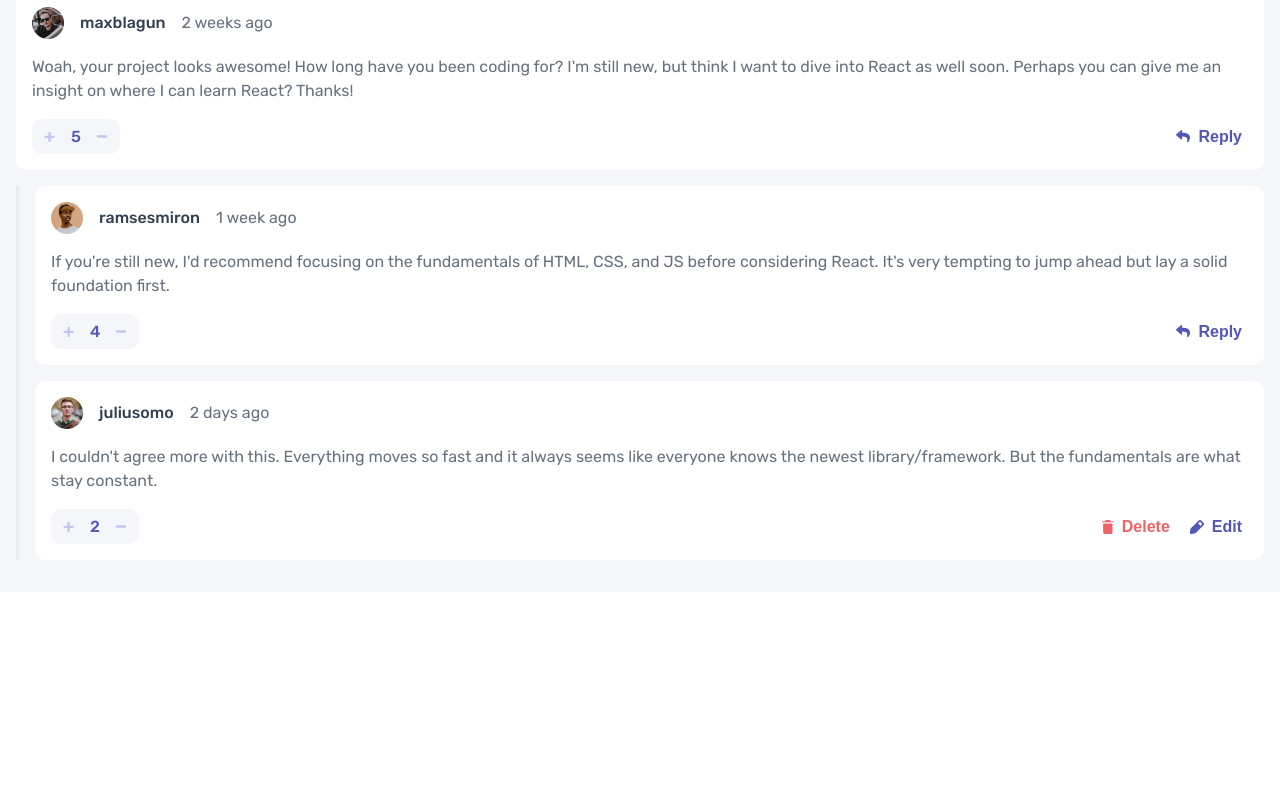
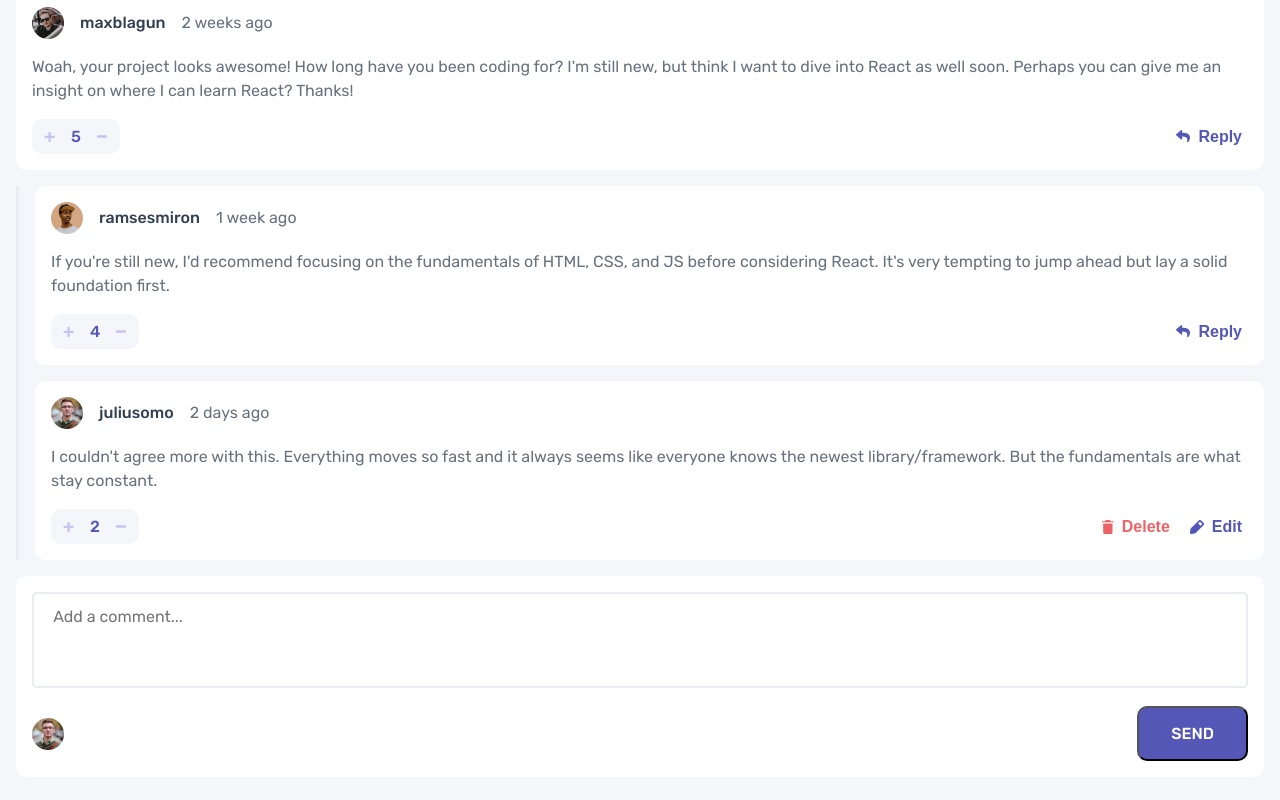
Before and after one commit to ianbuen/interactive-comments-section, a React (Vite) app: page / in a window 1280 px wide. Shown: the part 236-1036 px from the top of the page. Before the commit the page ends 828 px from the top, so only its background shows below. Built offline with nearby package versions, Linux system fonts and the light colour scheme.

Commit message:
add delete comment feature

```diff
--- a/src/App.jsx
+++ b/src/App.jsx
@@ -3,10 +3,12 @@ import "./styles/App.sass";
 import data from "./data.json";
 import Comments from './components/Comments';
 import { useStateValue } from './StateProvider';
+import { Compose } from './components/Compose';
+import { Modal } from './components/Modal';
 
 export const App = () => {
 
-  const [{ currentUser, comments }, dispatch] = useStateValue();
+  const [{}, dispatch] = useStateValue();
 
   useEffect(() => {
     dispatch({
@@ -18,6 +20,7 @@ export const App = () => {
   return (
     <div className='App'>
       <Comments />
+      <Compose />
     </div>
   )
 };
--- a/src/StateProvider.jsx
+++ b/src/StateProvider.jsx
@@ -22,9 +22,12 @@ const reducer = (state, action) => {
     switch(action.type) {
         case "SET_DATA":
             return {
-                currentUser: action.data.currentUser.username,
+                currentUser: action.data.currentUser,
                 comments: action.data.comments
             };
+
+        case "SET_COMMENTS":
+            return { ...state, comments: action.comments };
 
         default:
             return state;
--- a/src/components/Comments.jsx
+++ b/src/components/Comments.jsx
@@ -7,16 +7,16 @@ import iconReply from "../images/icon-reply.svg"
 import iconDelete from "../images/icon-delete.svg"
 import iconEdit from "../images/icon-edit.svg"
 import { useStateValue } from '../StateProvider';
+import { Modal } from './Modal';
 
 export const Comments = () => {
-
-    const [{ currentUser, comments }, dispatch] = useStateValue();
+  const [{ currentUser, comments }, dispatch] = useStateValue();
 
     return (
       <div className='Comments'>
           {comments?.map((comment, i) => {
             const {user: { username }} = comment;
-            return <Comment key={i} comment={comment} editable={currentUser === username} />
+            return <Comment key={i} comment={comment} editable={currentUser.username === username} />
           })}
       </div>
   );
@@ -24,11 +24,13 @@ export const Comments = () => {
 
 
 export const Comment = ({comment, editable}) => {
-    const [{currentUser}] = useStateValue();
-    const {user: {image, username}, createdAt, content, score, replies} = comment;
+    const {id, user: {username}, createdAt, content, score, replies} = comment;
 
+    const [{comments}, dispatch] = useStateValue();
     const [likes, setLikes] = useState(0);
+    const [modal, setModal] = useState(null);
     const refLikes = useRef(null);
+    const refComment = useRef(null);
 
     useEffect(() => {
       setLikes(score);
@@ -45,12 +47,45 @@ export const Comment = ({comment, editable}) => {
       return () => clearTimeout(timeout);
     }, [likes, refLikes]);
 
+
+    const showDeleteDialog = (id) => {
+      // setup modal actions
+      const action = {
+        confirm: () => {
+          // filter out the ID marked for deletion
+          let copy = [...comments];
+
+          copy.filter(comment => {
+            let replies = comment.replies.filter(reply => reply.id !== id);
+            comment.replies = replies;
+            return comment.id !== id
+          });
+
+          // set opacity to 0, trigger transition for fade out effect
+          refComment.current.style.opacity = 0;
+
+          setTimeout(() => {
+            dispatch({
+              type: "SET_COMMENTS",
+              comments: copy,
+            });
+          }, 500);
+        },
+
+        // removes the modal
+        cancel: () => setModal(null)
+      }
+
+      // show the modal, with the defined actions
+      setModal(<Modal action={action} />)
+    };
+
     return (
       <>
-        <div className='Comment'>
+        <div ref={refComment} className='Comment'>
           <div className='Info'>
             <img className='Avatar' src={images[username]} alt={`photo of ${username}`} />
-            <h2 className='Username'>{username}</h2>
+            <h1 className='Username'>{username}</h1>
             <p className='Time'>{createdAt}</p>
           </div>
 
@@ -65,12 +100,13 @@ export const Comment = ({comment, editable}) => {
 
             {editable ?
                   <div className='Edit'>
-                    <button className='Button'><img src={iconDelete} alt="delete icon" />Delete</button>
+                    <button className='Button' onClick={() => showDeleteDialog(id)}><img src={iconDelete} alt="delete icon" />Delete</button>
                     <button className='Button'><img src={iconEdit} alt="edit icon" />Edit</button>
                   </div>
               :   <button className='Button'><img src={iconReply} alt="reply icon" />Reply</button>}
           </div>
 
+          {modal}
         </div>
 
         {replies?.length ? <Replies replies={replies} /> : ''}
@@ -85,7 +121,7 @@ export const Replies = ({replies}) => {
 
   return (
     <div className='Replies'>
-      {replies?.map((reply, i) => <Comment key={i} comment={reply} editable={currentUser === reply.user.username} />)}
+      {replies?.map((reply, i) => <Comment key={i} comment={reply} editable={currentUser.username === reply.user.username} />)}
     </div>
   );
 };
--- /dev/null
+++ b/src/components/Compose.jsx
@@ -0,0 +1,22 @@
+import React from 'react'
+import "../styles/Compose.sass";
+import images from "../images.js";
+import { useStateValue } from '../StateProvider';
+
+export const Compose = () => {
+
+  const [{currentUser}, dispatch] = useStateValue();
+
+  if (!currentUser)
+      return <h1>...</h1>
+
+  const { username } = currentUser;
+
+  return (
+    <div className='Compose'>
+        <textarea placeholder='Add a comment...' />
+        <img src={images[username]} alt={`photo of ${username}`} />
+        <button>Send</button>
+    </div>
+  )
+}
--- /dev/null
+++ b/src/components/Modal.jsx
@@ -0,0 +1,17 @@
+import "../styles/Modal.sass"
+
+export const Modal = ({action}) => {
+
+  return (
+    <div className='Overlay'>
+        <div className='Modal'>
+            <h1>Delete comment</h1>
+            <p>Are you sure you want to delete this comment? This will remove the comment and can't be undone.</p>
+            <button onClick={() => action.cancel()}>No, cancel</button>
+            <button onClick={() => action.confirm()}>Yes, delete</button>
+        </div>
+    </div>
+  )
+}
+
+export default Modal
--- a/src/styles/App.sass
+++ b/src/styles/App.sass
@@ -7,4 +7,5 @@
     min-height: 100vh
     height: 100%
     padding: 2rem 1rem
+    gap: 1rem
     font-family: 'Rubik', sans-serif
--- a/src/styles/Comments.sass
+++ b/src/styles/Comments.sass
@@ -14,6 +14,7 @@
     padding: 1rem
     border-radius: 10px
     height: fit-content
+    transition: opacity 250ms linear
 
 .Info
     display: grid
--- /dev/null
+++ b/src/styles/Compose.sass
@@ -0,0 +1,42 @@
+@use 'colors' as *
+
+.Compose
+    display: grid
+    background: white
+    padding: 1rem
+    border-radius: 10px
+    grid-template-columns: repeat(2, minmax(0, 1fr))
+    gap: 1.15rem
+    align-items: center
+
+    textarea
+        padding: 0.8rem 1.2rem
+        resize: none
+        font-size: inherit
+        font-family: inherit
+        min-height: 6rem
+        border-radius: 5px
+        border: 2px solid $light_gray
+        grid-column: 1 / span 2
+
+        &:focus
+            outline: 1px solid $moderate_blue
+
+        &::selection
+            background: $dark_blue
+            color: white
+
+    img
+        width: 2rem
+
+    button
+        width: fit-content
+        justify-self: end
+        background: $moderate_blue
+        padding: 1rem 2rem
+        border-radius: 10px
+        color: white
+        text-transform: uppercase
+        font-weight: 500
+        font-family: inherit
+        font-size: 1rem
--- /dev/null
+++ b/src/styles/Modal.sass
@@ -0,0 +1,49 @@
+@use 'colors' as *
+
+.Overlay
+    display: grid
+    place-content: center
+    position: fixed
+    top: 0
+    left: 0
+    width: 100%
+    height: 100%
+    padding: 1rem
+    background: #0007
+
+.Modal
+    display: grid
+    gap: 1rem
+    padding: 1.5rem
+    background: white
+    border-radius: 10px
+
+
+    h1
+        font-size: 1.25rem
+        font-weight: 500
+        color: $dark_blue
+        grid-column: 1 / span 2
+
+    p
+        font-weight: 400
+        color: $grayish_blue
+        line-height: 1.5
+        grid-column: 1 / span 2
+
+    button
+        text-transform: uppercase
+        color: white
+        font-family: inherit
+        font-weight: 500
+        font-size: 1rem
+        padding: 1rem
+        border-radius: 10px
+        border: none
+
+
+    button:nth-of-type(1)
+        background: $grayish_blue
+
+    button:nth-of-type(2)
+        background: $soft_red
```
